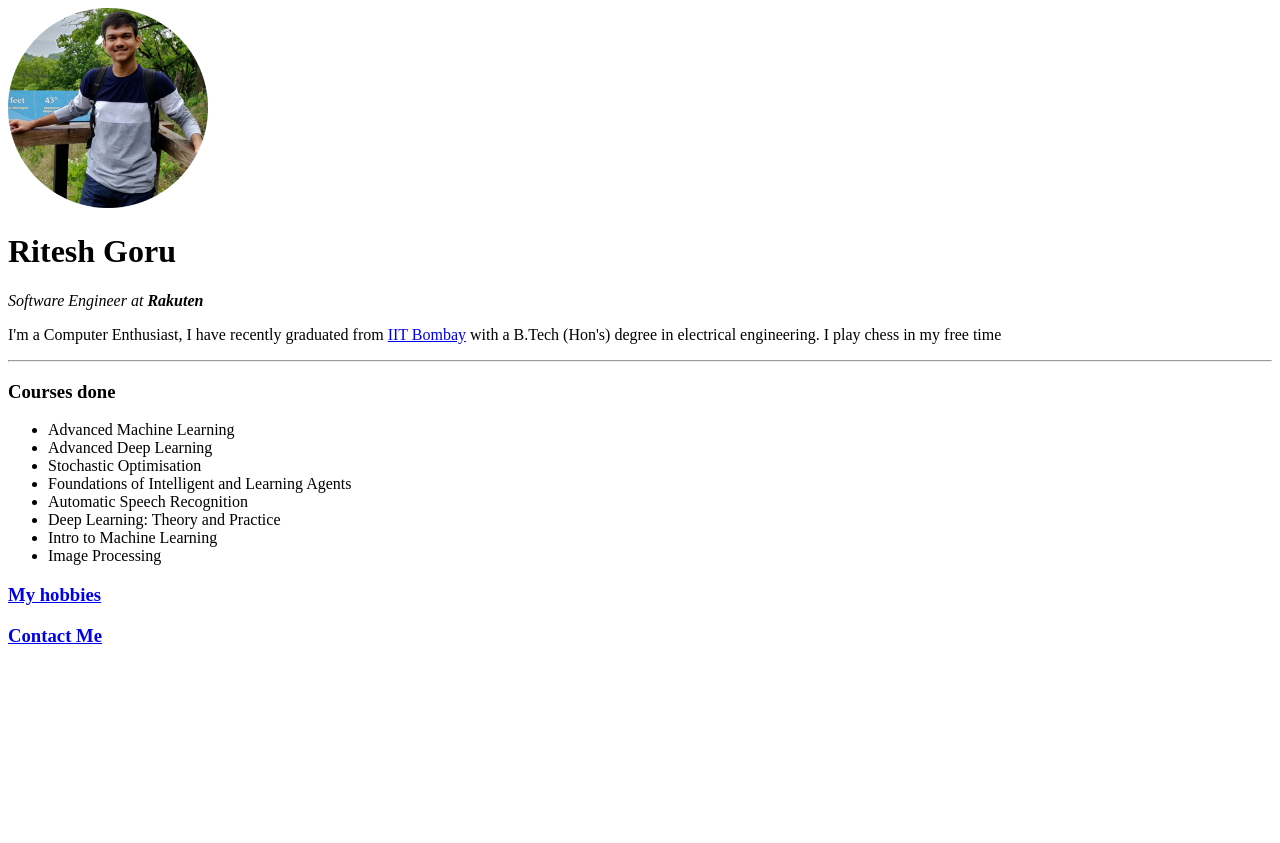
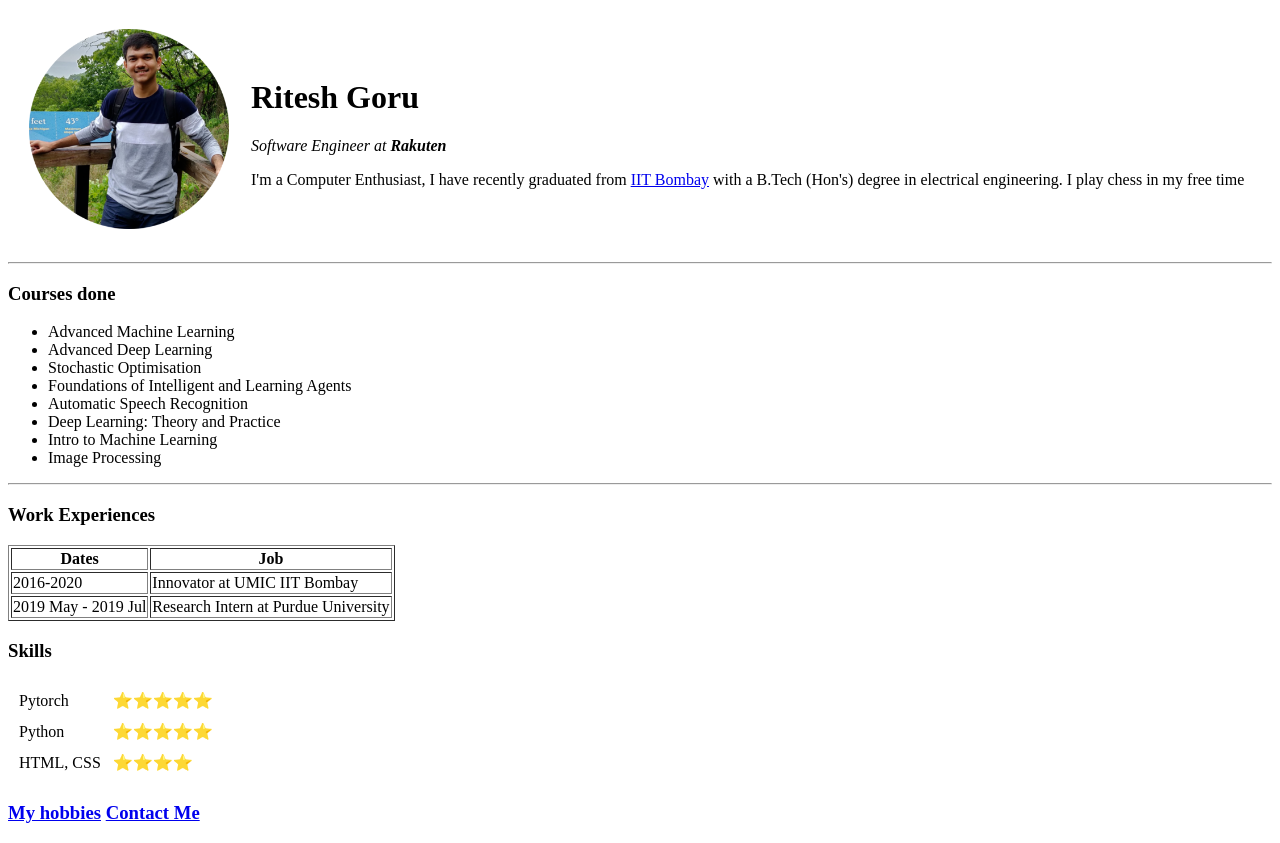
Before and after one commit to BlackWingedKing/HTML_Personal_Site, a plain HTML site: page HTML_Personal Site/index.html in a window 1280 px wide. Before the commit the page ends 800 px from the top, so only its background shows below. Drawn offline with Linux system fonts and the light colour scheme.

Commit message:
update files

```diff
--- a/HTML_Personal Site/index.html
+++ b/HTML_Personal Site/index.html
@@ -7,11 +7,21 @@
 	</head>
 
 	<body>
-		<img src="./images/my_image.png" alt="A photo of Ritesh" width=200>
-		<h1>Ritesh Goru</h1>
-		<p> <em>Software Engineer at <strong>Rakuten</strong> </em> </p>
-		<p>I'm a Computer Enthusiast, I have recently graduated from <a href="https://www.iitb.ac.in">IIT Bombay</a> with a B.Tech (Hon's) degree in electrical engineering. I play chess in my free time</p>
+		<table cellspacing="20">
+			<tr>
+				<td>
+					<img src="./images/my_image.png" alt="A photo of Ritesh" width=200>
+				</td>
+				<td>
+					<h1>Ritesh Goru</h1>
+					<p> <em>Software Engineer at <strong>Rakuten</strong> </em> </p>
+					<p>I'm a Computer Enthusiast, I have recently graduated from <a href="https://www.iitb.ac.in">IIT Bombay</a> with a B.Tech (Hon's) degree in electrical engineering. I play chess in my free time</p>
+				</td>
+			</tr>
+		</table>
+
 		<hr>
+
 		<h3>Courses done</h3>
 		<ul>
 			<li>Advanced Machine Learning</li>
@@ -23,8 +33,47 @@
 			<li>Intro to Machine Learning</li>
 			<li>Image Processing</li>
 		</ul>
-		<h3><a href="hobbies.html">My hobbies</a></h3>
-		<h3><a href="contact.html">Contact Me</a></h3>
+
+		<hr>
+		<h3>Work Experiences</h3>
+		<table border="1">
+			<thead>
+				<tr>
+					<th>Dates</th>
+					<th>Job</th>
+				</tr>
+			</thead>
+			<tbody>
+				<tr>
+					<td>2016-2020</td>
+					<td>Innovator at UMIC IIT Bombay</td>
+				</tr>
+				<tr>
+					<td>2019 May - 2019 Jul</td>
+					<td>Research Intern at Purdue University</td>
+				</tr>
+			</tbody>
+
+		</table>
+		<h3>Skills</h3>
+		<table cellspacing="10">
+			<tr>
+				<td>Pytorch</td>
+				<td>⭐⭐⭐⭐⭐</td>
+			</tr>
+			<tr>
+				<td>Python</td>
+				<td>⭐⭐⭐⭐⭐</td>
+			</tr>
+
+			<tr>
+				<td>HTML, CSS</td>
+				<td>⭐⭐⭐⭐</td>
+			</tr>
+
+		</table>
+
+		<h3><a href="hobbies.html">My hobbies</a> <a href="contact.html">Contact Me</a></h3>
 	</body>
 
 </html>
```
Also changed, not shown: HTML_Personal Site/challenge1.html (added, +24 -0 lines), HTML_Personal Site/contact.html (+15 -0 lines), HTML_Personal Site/hobbies.html (+5 -4 lines), HTML_Personal Site/input.html (added, +19 -0 lines).
